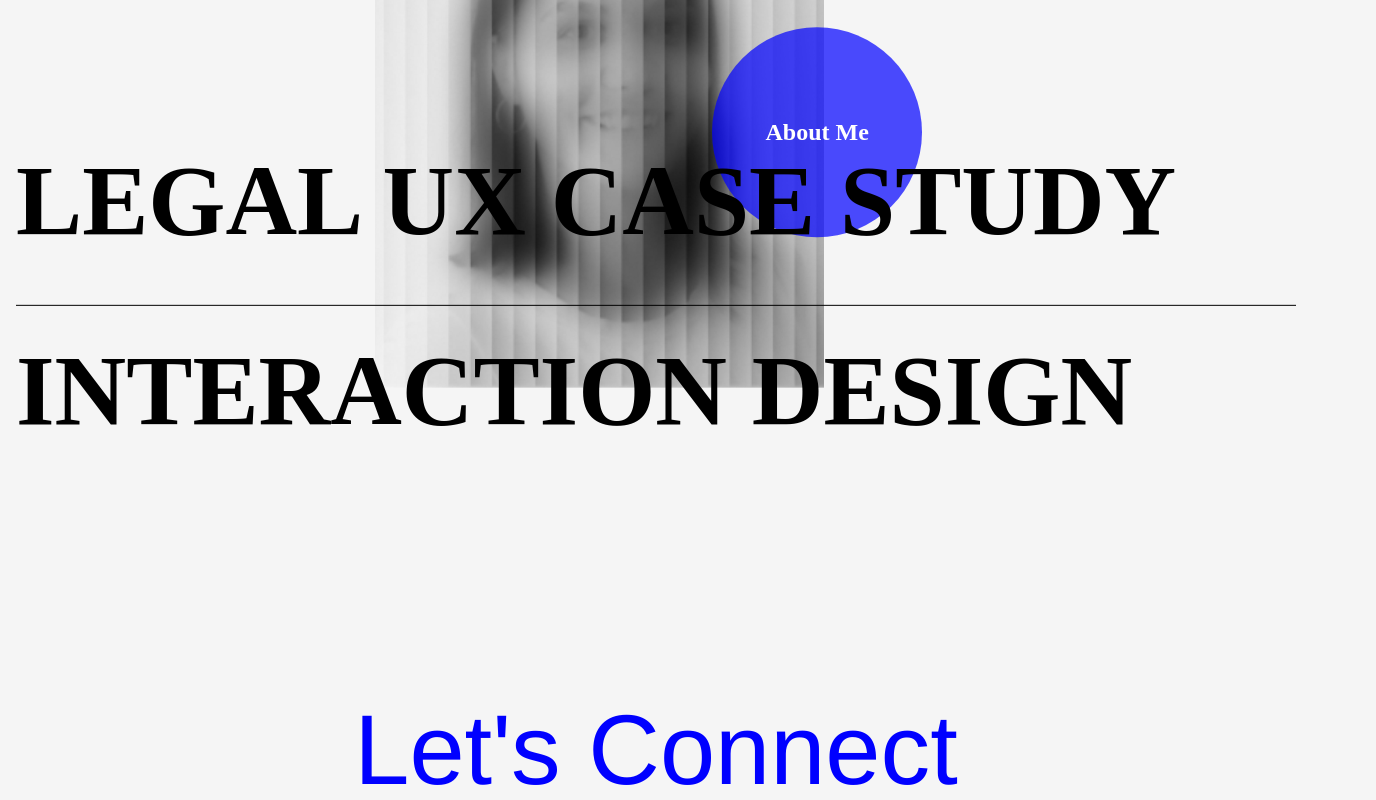
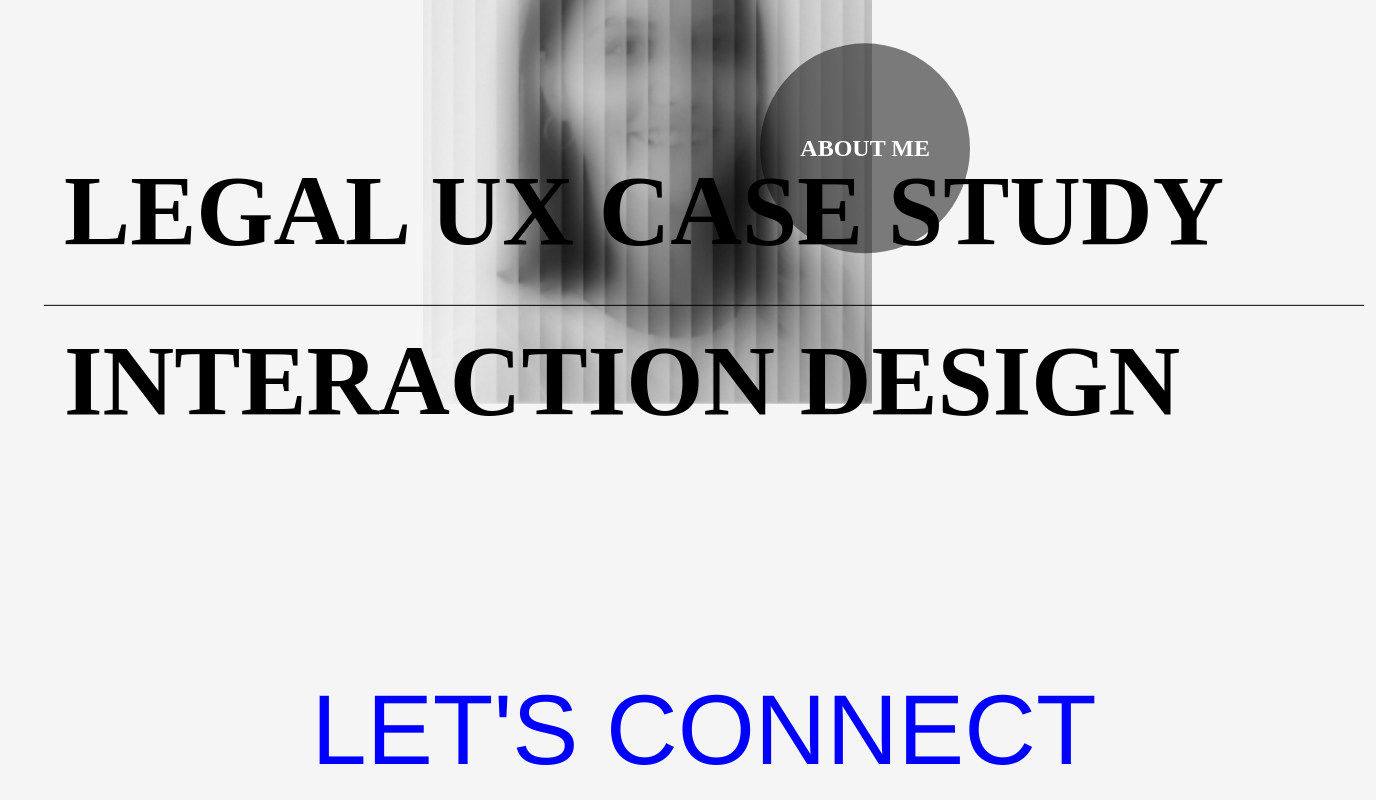
Before and after one commit to HristinaGjo/Website-Portfolio-HG, a React (Vite) app: page / in a window 1280 px wide. Shown: the part 1080-1880 px from the top of the page, 1376 px wide, since content can reach past the window. Built offline with nearby package versions, Linux system fonts and the light colour scheme.

Commit message:
added animated cursor blue color as acent

```diff
--- a/package.json
+++ b/package.json
@@ -12,6 +12,7 @@
   "dependencies": {
     "framer-motion": "^11.0.28",
     "react": "^18.2.0",
+    "react-animated-cursor": "^2.11.2",
     "react-dom": "^18.2.0",
     "react-router-dom": "^6.22.3"
   },
--- a/src/App.jsx
+++ b/src/App.jsx
@@ -2,12 +2,35 @@ import './App.css'
 import HomePage from './pages/HomePage'
 import LegalPage from './pages/LegalPage'
 import { Routes, Route } from "react-router-dom"
+import AnimatedCursor from "react-animated-cursor"
+
 
 function App() {
 
 
   return (
     <>
+     <AnimatedCursor
+      innerSize={10}
+      outerSize={15}
+      color='0, 0, 255'
+      outerAlpha={0.2}
+      innerScale={0.7}
+      outerScale={5}
+      clickables={[
+        'a',
+        'input[type="text"]',
+        'input[type="email"]',
+        'input[type="number"]',
+        'input[type="submit"]',
+        'input[type="image"]',
+        'label[for]',
+        'select',
+        'textarea',
+        'button',
+        '.link'
+      ]}
+    />
     <Routes>
       <Route path='/' element={<HomePage/>} />
       <Route path='/legal' element={<LegalPage />} />
--- a/src/components/Footer.jsx
+++ b/src/components/Footer.jsx
@@ -17,17 +17,17 @@ const Footer = () => {
                 <p>Berlin, Germany</p>
             </div>
             <div className={classes.rightCtn}>
-                <Link to='https://www.linkedin.com/in/gjorgieva/' target="_blank" rel="noreferrer">
-                <p>LinkedIn</p>
+                <Link   to='https://www.linkedin.com/in/gjorgieva/' target="_blank" rel="noreferrer">
+                <p className={classes.link}>LinkedIn</p>
                 </Link>
-                 <Link to='https://www.behance.net/gjorgieva' target="_blank" rel="noreferrer">
-                <p>Behance</p>
+                 <Link  to='https://www.behance.net/gjorgieva' target="_blank" rel="noreferrer">
+                <p className={classes.link}>Behance</p>
                 </Link>
-                <Link to='https://dribbble.com/gjorgieva' target="_blank" rel="noreferrer">
-                <p>Dribbble</p>
+                <Link  to='https://dribbble.com/gjorgieva' target="_blank" rel="noreferrer">
+                <p className={classes.link}>Dribbble</p>
                 </Link>
                 <Link to='https://github.com/HristinaGjo' target="_blank" rel="noreferrer">
-                <p>GitHub</p>
+                <p className={classes.link}>GitHub</p>
                 </Link>
             </div>
             <div>
--- a/src/index.css
+++ b/src/index.css
@@ -14,11 +14,10 @@
   -moz-osx-font-smoothing: grayscale;
 }
 
- a {
-  font-weight: 500;
+a {
   color: black;
-  text-decoration: inherit;
 }
+
 a:hover {
   color: black;
 }
--- a/src/pages/HomePage.jsx
+++ b/src/pages/HomePage.jsx
@@ -40,7 +40,7 @@ const HomePage = () => {
           <motion.div className={classes.imageContainer} style={{ y }}>
             <img src={coverImage} alt="Cover" />
             <motion.h2 className={classes.textOverlay} style={{ y }}>
-              About Me
+              ABOUT ME
             </motion.h2>
           </motion.div>
         </section>
@@ -51,7 +51,7 @@ const HomePage = () => {
           </Link>
           <div className={classes.projectTwo}> <h3 className={classes.text}>INTERACTION DESIGN</h3> </div>
           <div className={classes.connectText}>
-            <h3>Let's Connect</h3>
+            <h3>LET'S CONNECT</h3>
             <motion.div
               className={classes.arrowContainer}
               animate={{
--- a/src/styles/footer.module.css
+++ b/src/styles/footer.module.css
@@ -26,6 +26,11 @@ body{
     margin-left: 20%;
 }
 
+.link:hover  {
+    transform:  translateX(10%) scale(1.1); /* Flip vertically on hover */
+  }
+
+
 p{
     margin: 0;
 }
--- a/src/styles/homePage.module.css
+++ b/src/styles/homePage.module.css
@@ -7,12 +7,12 @@ body {
 }
 
 .pageCtn {
-    width: 100%;
+    width: 100vw;
     height: 250vh;
     display: flex;
     flex-direction: column;
     align-items: center;
-    padding: 1rem;
+    padding: 2rem;
   }
 
   .headlineText {
@@ -45,11 +45,19 @@ body {
     justify-content: center;
     align-items: center;
    /* background-color: rgba(0, 0, 0, 0.3); /* Semi-transparent background color */
-    background-color:rgba(0, 0, 255, 0.7);
+    background-color:rgba(0, 0, 0, 0.5);
     padding:5px; /* Add padding around the text */
     width: 200px;
     height: 200px;
     border-radius: 50%;
+  }
+
+  /* .imageContainer:hover .textOverlay{
+    background-color:rgba(0, 0, 255, 0.7);
+  } */
+
+ .textOverlay:hover {
+    background-color:rgba(0, 0, 255, 0.7);
   }
 
   .imageContainer {
@@ -71,10 +79,9 @@ body {
 
   .projectOne, .projectTwo{
     width: 100vw;
-    padding-top: 30px;
-    padding-bottom: 30px;
+    padding: 20px;
     overflow: hidden;
-    padding-left: 0;
+
   }
 
   .projectOne {
```
Also changed, not shown: src/App.css (line endings or trailing spaces), src/pages/AboutPage.jsx (added), 1 other file (tests, documents, lock files or other folders).
